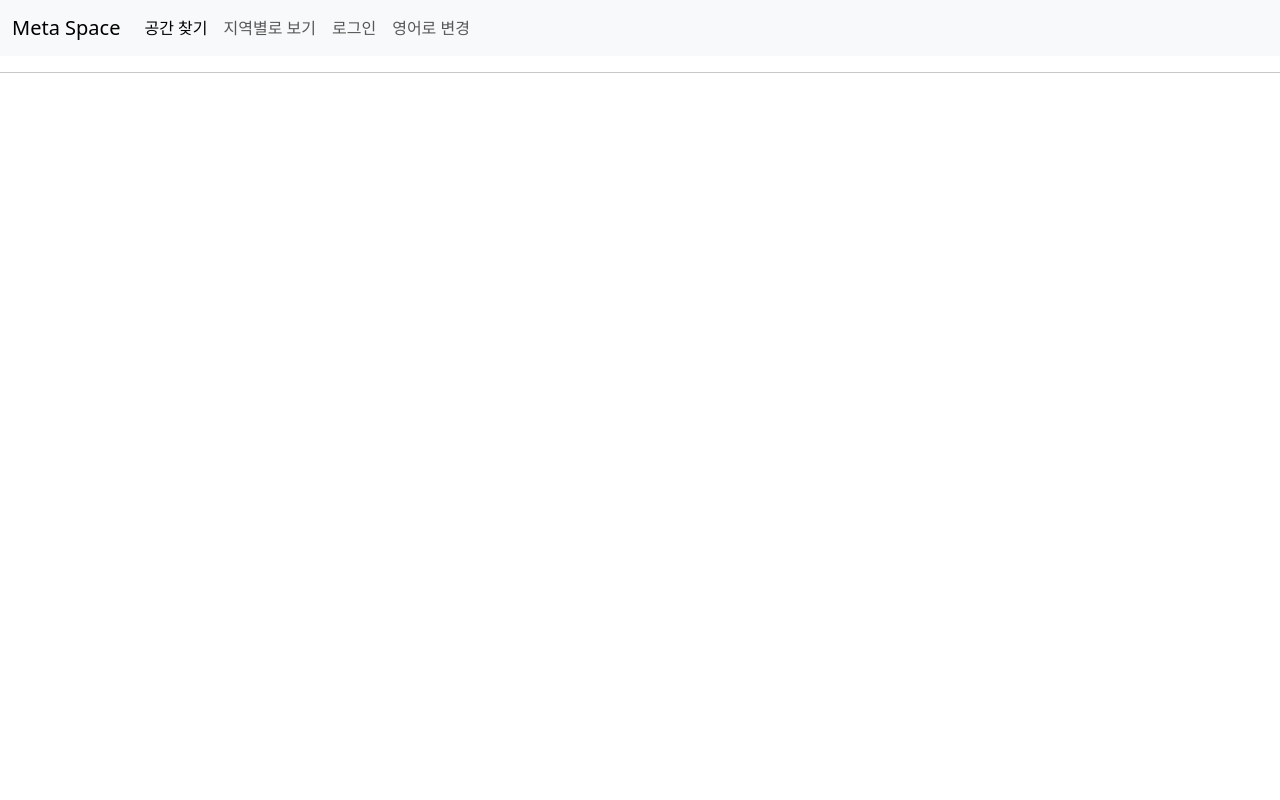
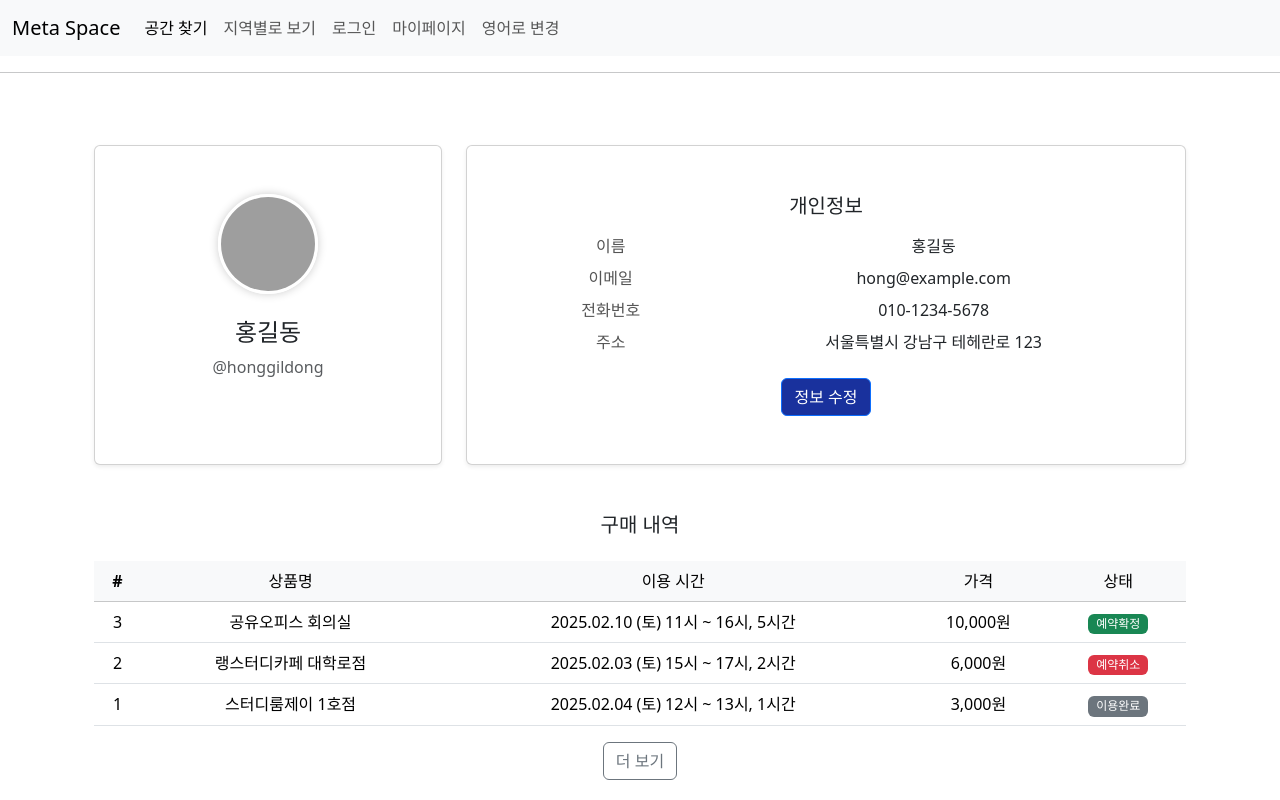
Before and after one commit to meta-metamong/meta-space, a Vue app in the folder frontend/: page /mypage in a window 1280 px wide. Built offline with nearby package versions, Linux system fonts and the light colour scheme; grey boxes are pictures that could not be loaded.

Commit message:
feat: 마이페이지 화면 구현

```diff
--- a/frontend/src/components/common/Header.vue
+++ b/frontend/src/components/common/Header.vue
@@ -25,6 +25,9 @@
                     </li> -->
                     <li class="nav-item">
                         <router-link to="/login" class="nav-link" href="#" v-text="$t('member.login')" />
+                    </li>
+                    <li class="nav-item">
+                        <router-link to="/mypage" class="nav-link" href="#" v-text="$t('header.myPage')" />
                     </li>
                     <li class="nav-item">
                         <button class="nav-link locale-btn" v-text="locale" @click="changeLocale"></button>
--- /dev/null
+++ b/frontend/src/components/member/MyPageView.vue
@@ -0,0 +1,144 @@
+<template>
+    <div class="container mt-5">
+        <div class="row">
+            <!-- 프로필 정보 -->
+            <div class="col-md-4">
+                <div class="card shadow-sm h-100">
+                    <div class="card-body text-center">
+                        <img src="https://cdn.pixabay.com/photo/2023/02/18/11/00/icon-7797704_1280.png"
+                            alt="Profile Image" class="profile-img">
+                        <h4 class="mt-4">홍길동</h4>
+                        <p class="text-muted">@honggildong</p>
+                    </div>
+                </div>
+            </div>
+
+            <!-- 개인정보 -->
+            <div class="col-md-8">
+                <div class="card shadow-sm">
+                    <div class="card-body">
+                        <h5 class="mb-3"><strong>개인정보</strong></h5>
+                        <div class="row mb-2">
+                            <div class="col-sm-4 info-label">이름</div>
+                            <div class="col-sm-8">홍길동</div>
+                        </div>
+                        <div class="row mb-2">
+                            <div class="col-sm-4 info-label">이메일</div>
+                            <div class="col-sm-8">hong@example.com</div>
+                        </div>
+                        <div class="row mb-2">
+                            <div class="col-sm-4 info-label">전화번호</div>
+                            <div class="col-sm-8">010-1234-5678</div>
+                        </div>
+                        <div class="row mb-2">
+                            <div class="col-sm-4 info-label">주소</div>
+                            <div class="col-sm-8">서울특별시 강남구 테헤란로 123</div>
+                        </div>
+                        <button class="btn btn-primary mt-3">정보 수정</button>
+                    </div>
+                </div>
+            </div>
+        </div>
+
+        <!-- 구매 내역 -->
+        <div class="row mt-5">
+            <div class="col-md-12">
+                <div>
+                    <h5 class="mb-4"><strong>구매 내역</strong></h5>
+                    <table class="table table-hover">
+                        <thead class="table-light">
+                            <tr>
+                                <th>#</th>
+                                <th>상품명</th>
+                                <th>이용 시간</th>
+                                <th>가격</th>
+                                <th>상태</th>
+                            </tr>
+                        </thead>
+                        <tbody>
+                            <tr>
+                                <td>3</td>
+                                <td>공유오피스 회의실</td>
+                                <td>2025.02.10 (토) 11시 ~ 16시, 5시간</td>
+                                <td>10,000원</td>
+                                <td><span class="badge bg-success">예약확정</span></td>
+                            </tr>
+                            <tr>
+                                <td>2</td>
+                                <td>랭스터디카페 대학로점</td>
+                                <td>2025.02.03 (토) 15시 ~ 17시, 2시간</td>
+                                <td>6,000원</td>
+                                <td><span class="badge bg-danger">예약취소</span></td>
+                            </tr>
+                            <tr>
+                                <td>1</td>
+                                <td>스터디룸제이 1호점</td>
+                                <td>2025.02.04 (토) 12시 ~ 13시, 1시간</td>
+                                <td>3,000원</td>
+                                <td><span class="badge bg-secondary">이용완료</span></td>
+                            </tr>
+                        </tbody>
+                    </table>
+                    <a href="#" class="btn btn-outline-secondary">더 보기</a>
+                </div>
+            </div>
+        </div>
+    </div>
+</template>
+<script>
+import {  } from "../../apis/axios"
+export default {
+    name: "MyPageView",
+    props: {
+        userId: {
+            type: String,
+            required: true
+        }
+    },
+};
+</script>
+
+<style scoped>
+.btn-primary {
+    background: #19319D;
+}
+
+.profile-img {
+    width: 100px;
+    height: 100px;
+    object-fit: cover;
+    border-radius: 50%;
+    border: 3px solid #fff;
+    box-shadow: 0 0 10px rgba(0, 0, 0, 0.2);
+}
+
+.info-label {
+    font-weight: bold;
+    color: #555;
+}
+
+.purchase-card {
+    border: 1px solid #ddd;
+    border-radius: 8px;
+    padding: 16px;
+    display: flex;
+    align-items: center;
+    margin-bottom: 16px;
+}
+
+.purchase-card img {
+    width: 60px;
+    height: 60px;
+    object-fit: cover;
+    border-radius: 4px;
+    margin-right: 16px;
+}
+
+.purchase-card .badge {
+    font-size: 0.9rem;
+}
+
+.purchase-card .details {
+    flex-grow: 1;
+}
+</style>
--- a/frontend/src/locales/en.json
+++ b/frontend/src/locales/en.json
@@ -31,7 +31,8 @@
     "header": {
         "findSpace": "Find Space",
         "reservation": "Reservation",
-        "viewByRegion": "View by Region"
+        "viewByRegion": "View by Region",
+        "myPage": "My Page"
     },
     "member": {
         "id": "ID",
--- a/frontend/src/locales/ko.json
+++ b/frontend/src/locales/ko.json
@@ -31,7 +31,8 @@
     "header": {
         "findSpace": "공간 찾기",
         "reservation": "예약",
-        "viewByRegion": "지역별로 보기"
+        "viewByRegion": "지역별로 보기",
+        "myPage": "마이페이지"
     },
     "member": {
         "id": "아이디",
--- /dev/null
+++ b/frontend/src/pages/MyPage.vue
@@ -0,0 +1,21 @@
+<template>
+	<div class="container mt-4 box">
+		<div class="d-flex flex-column gap-3 flex-md-row justify-content-center">
+			<MyPageView />
+		</div>
+	</div>
+</template>
+
+<script>
+import MyPageView from '../components/member/MyPageView.vue';
+
+export default{
+    name: "MyPage",
+    components:{
+		MyPageView,
+	}
+}
+</script>
+
+<style scoped>
+</style>
--- a/frontend/src/router/index.js
+++ b/frontend/src/router/index.js
@@ -4,12 +4,14 @@ import Home from '../pages/Home.vue';
 import Login from '../pages/Login.vue';
 import SignUp from '../pages/SignUp.vue';
 import UserStatistics from '../pages/UserStatistics.vue';
+import MyPage from '../pages/MyPage.vue';
 
 const routes = [
 	{ path: '/', component: Home },
 	{ path: '/find', component: FindIdPw },
 	{ path: '/login', component: Login },
 	{ path: '/signup', component: SignUp },
+	{ path: '/mypage', component: MyPage },
 	{ path: '/statistics', component: UserStatistics },
 ];
 
```
